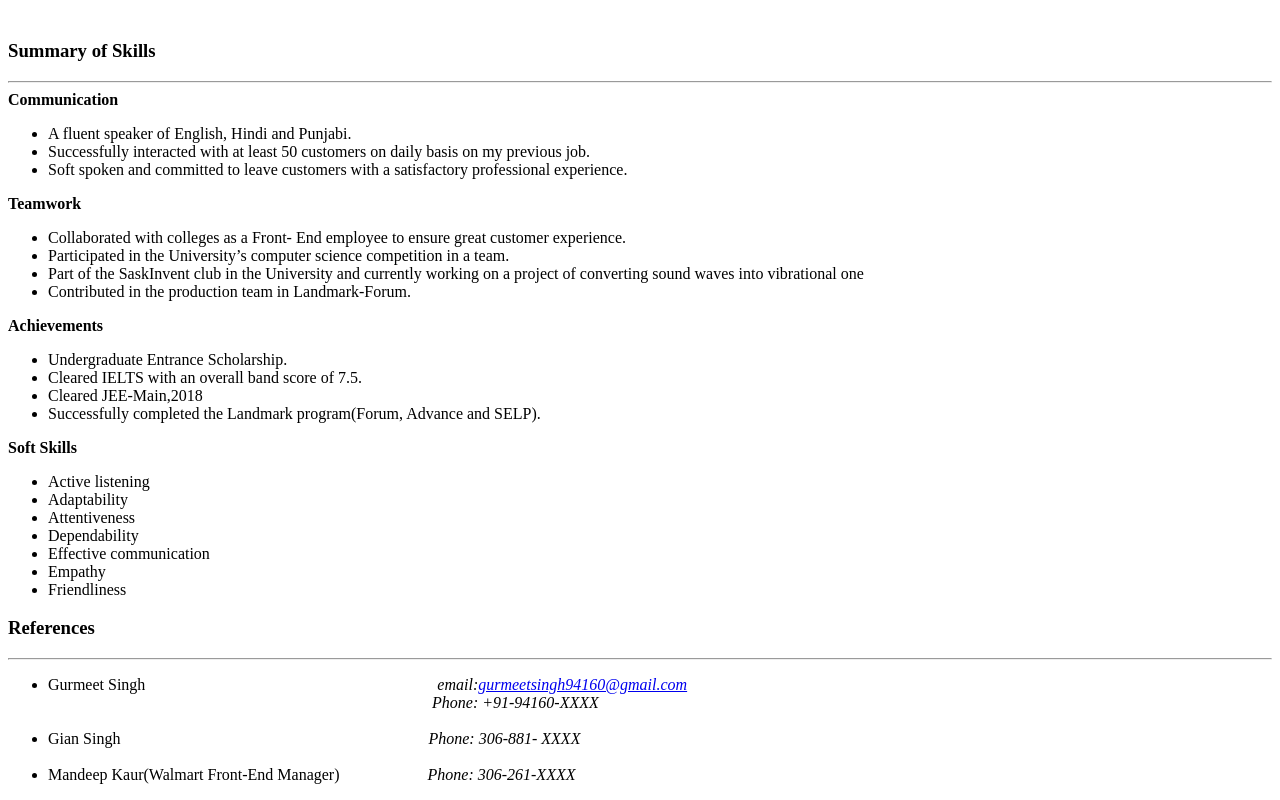
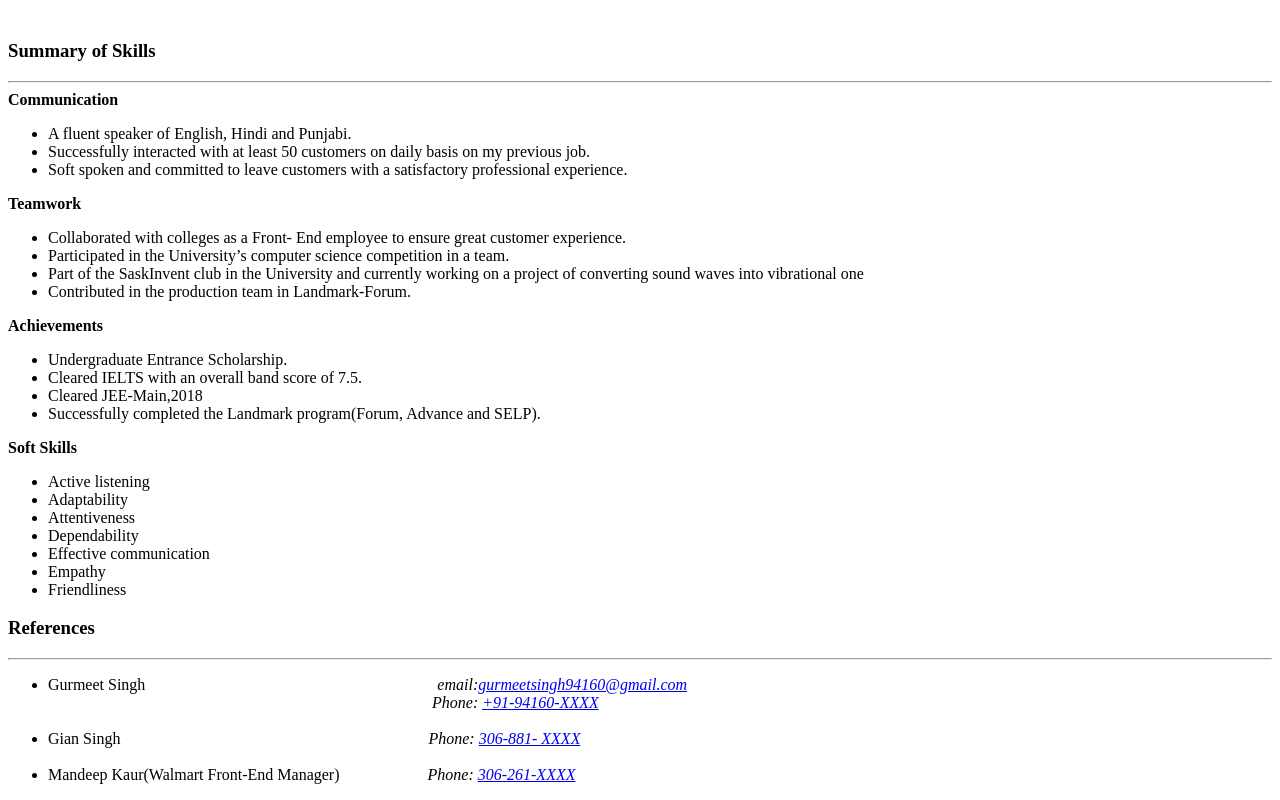
Before and after one commit to meganga/resume_in_html_form, a plain HTML site: page index.html in a window 1280 px wide. Shown: the part 918-1718 px from the top of the page. Drawn offline with Linux system fonts and the light colour scheme.

Commit message:
make phone numbers(reference and personal) clickable

```diff
--- a/index.html
+++ b/index.html
@@ -12,7 +12,7 @@
           <strong>Ganga Singh</strong><br />
           314-303, Pinehouse Drive<br />
           Saskatoon, S7K7Z4<br />
-          306-261-1716<br />
+          <a hrfe="tel:3062611716">306-261-1716</a><br />
           s.gnga00@gmail.com<br /><br />
         </center>
       </p>
@@ -197,20 +197,20 @@
             >email:<a href="mailto:gurmeetsingh94160s@gmail.com"
               >gurmeetsingh94160@gmail.com</a
             ><br />&emsp;&emsp;&ensp;&nbsp;&emsp;&emsp;&emsp;&emsp;&emsp;&emsp;&emsp;&emsp;&emsp;&emsp;&emsp;&emsp;&emsp;&emsp;&emsp;&emsp;&emsp;&emsp;&emsp;&emsp;&emsp;
-            Phone: +91-94160-XXXX</em
+            Phone: <a href="tel:+9194160XXXX">+91-94160-XXXX</a></em
           >
         </li>
         <br />
         <li>
           Gian
           Singh&emsp;&emsp;&ensp;&nbsp;&nbsp;&emsp;&emsp;&emsp;&emsp;&emsp;&emsp;&emsp;&emsp;&emsp;&emsp;&emsp;&emsp;&emsp;&emsp;&emsp;&emsp;
-          <em>Phone: 306-881- XXXX </em>
+          <em>Phone: <a href="tel:306-881-XXXX">306-881- XXXX </a></em>
         </li>
         <br />
         <li>
           Mandeep Kaur(Walmart Front-End
           Manager)&nbsp;&nbsp;&emsp;&emsp;&emsp;&emsp;&ensp;&nbsp;
-          <em>Phone: 306-261-XXXX</em>
+          <em>Phone: <a href="tel:306261XXXX"> 306-261-XXXX</a></em>
         </li>
       </ul>
     </footer>
```
